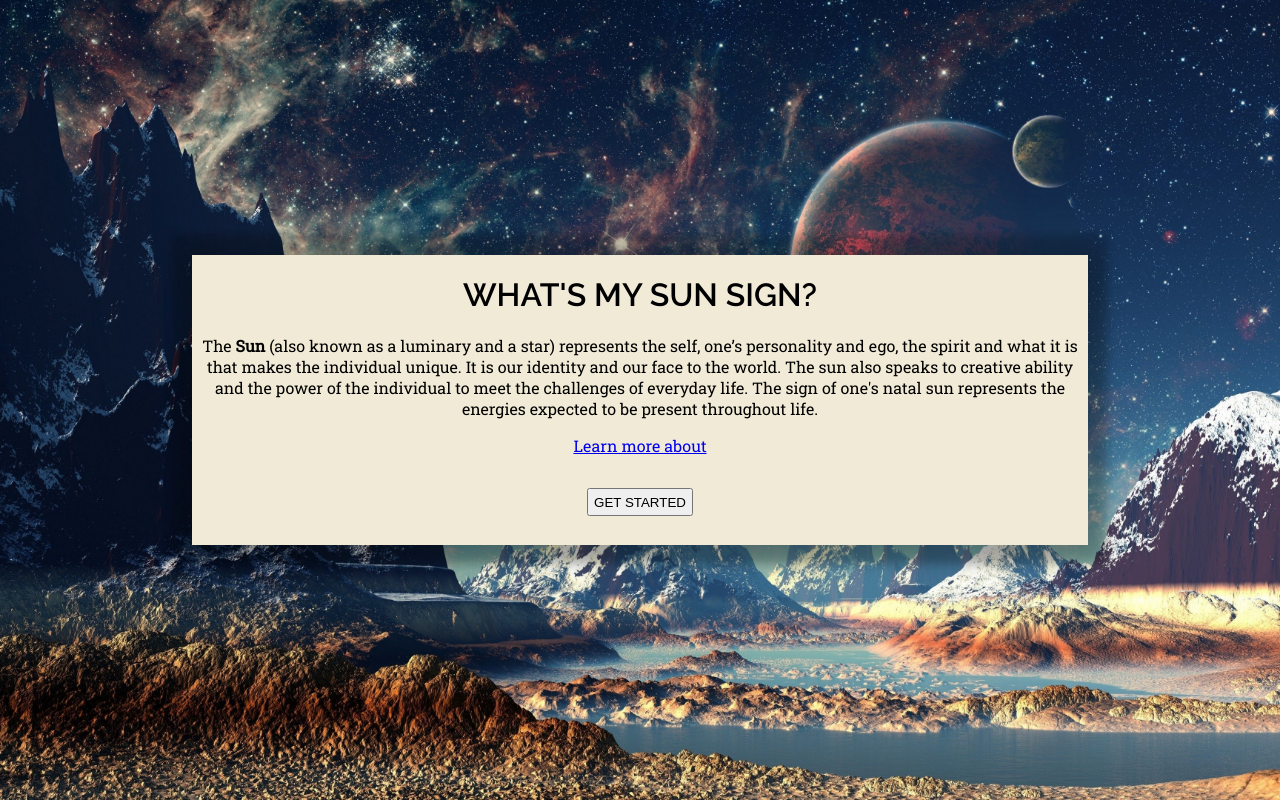
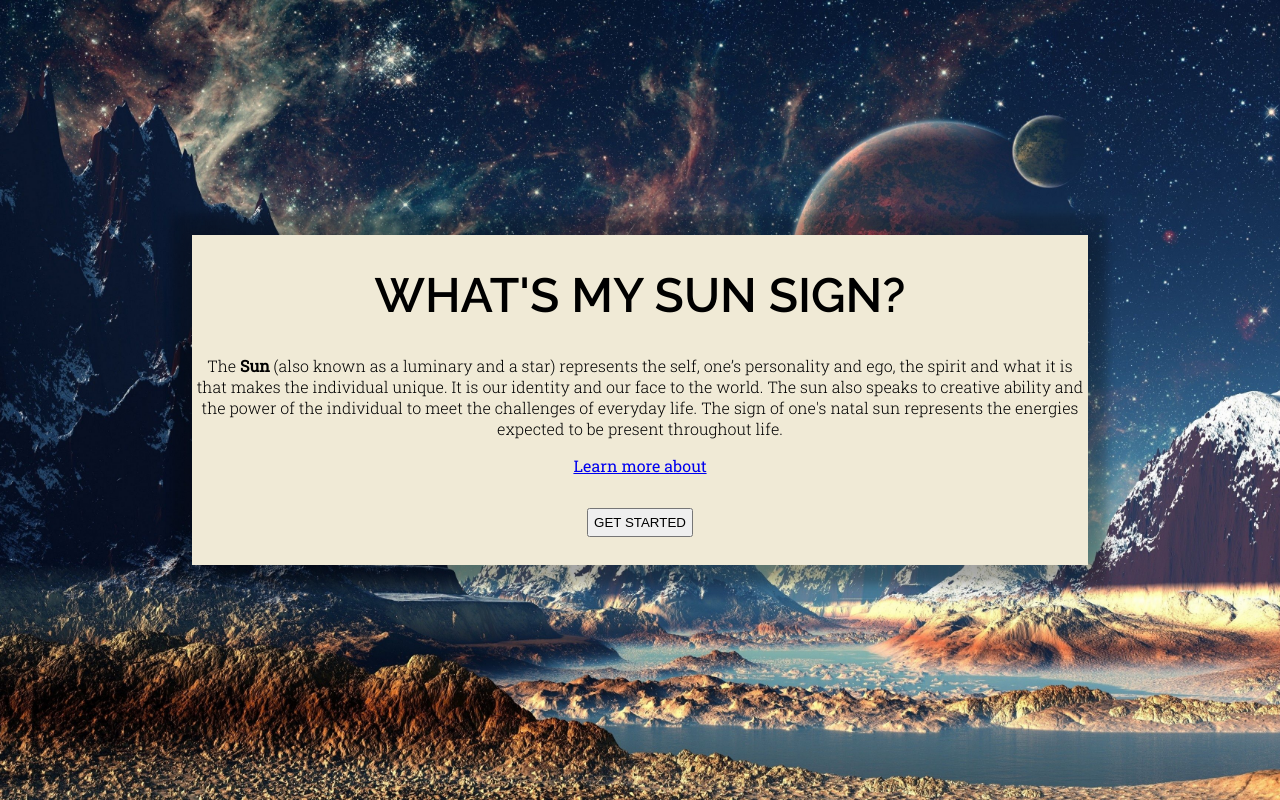
Before and after one commit to arionaskins/my-astro-app, a React (Create React App) app in the folder astro-app/: page / in a window 1280 px wide. Built offline with nearby package versions, Linux system fonts and the light colour scheme.

Commit message:
++ title increase

```diff
--- a/astro-app/src/App.css
+++ b/astro-app/src/App.css
@@ -67,8 +67,8 @@ padding-bottom: 1.5rem;
 #title-div {
   text-align: center;
 }
-.newD {
-
+.appTitle {
+  font-size: xxx-large;
 }
 
 
@@ -130,7 +130,9 @@ text-align: center;
 #sun-sign-name {
   margin: .25em;
 }
-
+#about-info {
+  font-weight: 300;
+}
 #month-selector {
   height: 3.4rem;
   width: 9rem;
```
